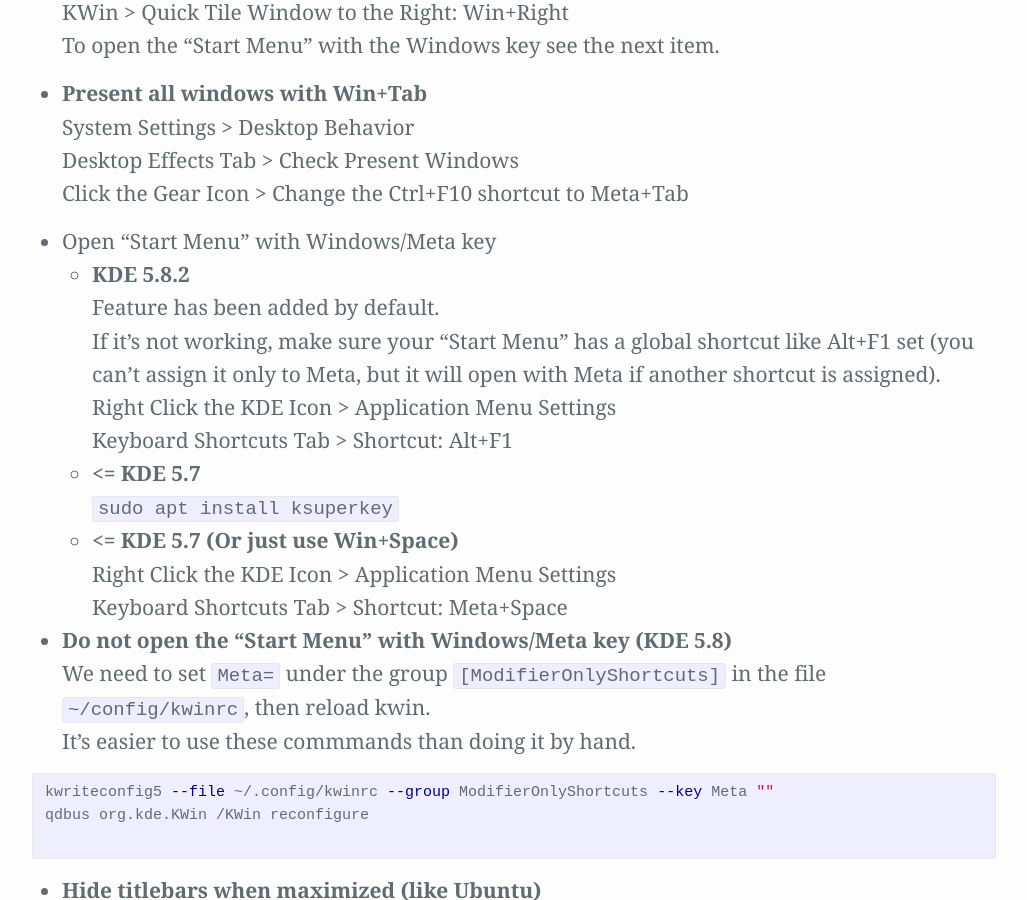
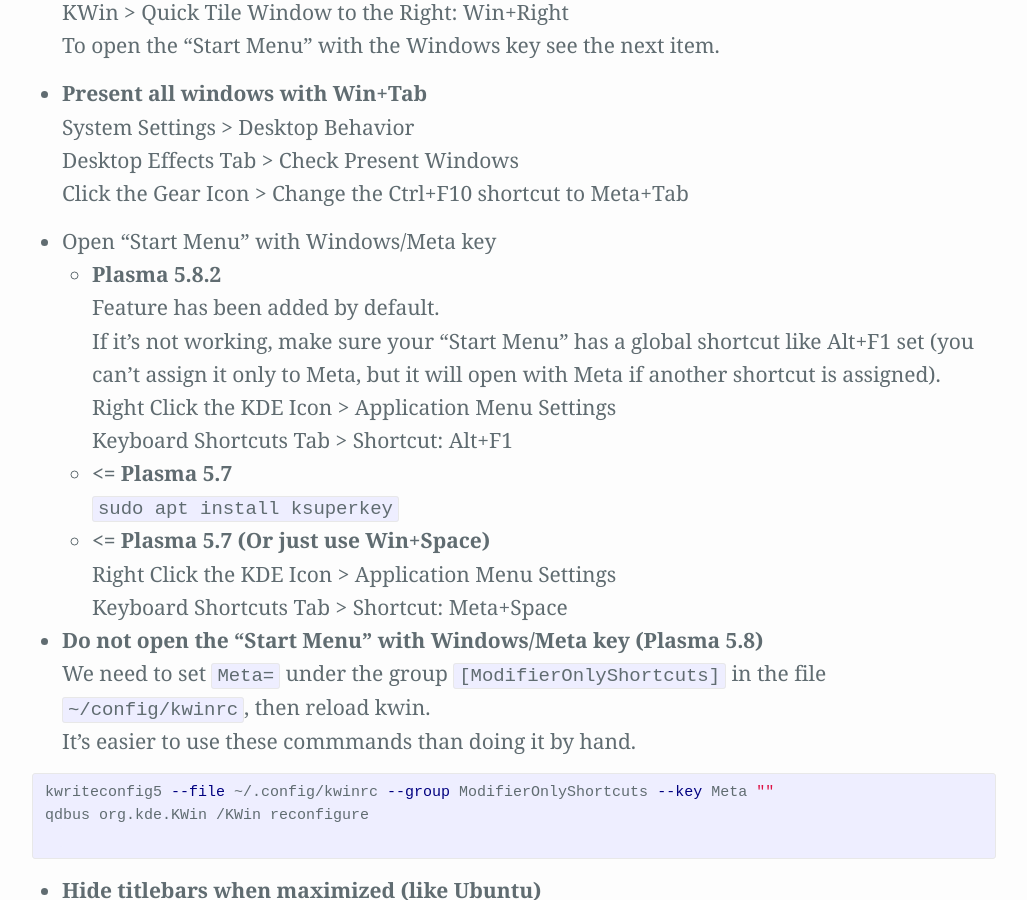
Before and after one commit to Zren/zren.github.io, a Jekyll site: the page built from kde.md, in a window 1280 px wide and 900 px high, scrolled down 6671 px. Shown: the whole window, without its empty margins (126-1153 px from the left). Built offline with Jekyll 4.4.1, drawn with Linux system fonts in a browser that asks for light colours; some of the changed text lies outside the part shown.

Commit message:
Change all "KDE 5.x" references to "Plasma 5.x"

```diff
--- a/kde.md
+++ b/kde.md
@@ -281,19 +281,19 @@
 
 {% assign i = i | plus: 1 %}
 * {:#cfg-{{ i }}} Open “Start Menu” with Windows/Meta key
-  * KDE 5.8.2
+  * Plasma 5.8.2
     Feature has been added by default.
     If it's not working, make sure your "Start Menu" has a global shortcut like Alt+F1 set (you can't assign it only to Meta, but it will open with Meta if another shortcut is assigned).
     Right Click the KDE Icon > Application Menu Settings
     Keyboard Shortcuts Tab > Shortcut: Alt+F1
-  * <= KDE 5.7
+  * <= Plasma 5.7
     `sudo apt install ksuperkey`
-  * <= KDE 5.7 (Or just use Win+Space)
+  * <= Plasma 5.7 (Or just use Win+Space)
     Right Click the KDE Icon > Application Menu Settings
     Keyboard Shortcuts Tab > Shortcut: Meta+Space
 
 {% assign i = i | plus: 1 %}
-* {:#cfg-{{ i }}} Do not open the “Start Menu” with Windows/Meta key (KDE 5.8)
+* {:#cfg-{{ i }}} Do not open the “Start Menu” with Windows/Meta key (Plasma 5.8)
   We need to set `Meta=` under the group `[ModifierOnlyShortcuts]` in the file `~/config/kwinrc`, then reload kwin.
   It's easier to use these commmands than doing it by hand.
   {% highlight bash %}
@@ -335,10 +335,10 @@
 
 {% assign i = i | plus: 1 %}
 * {:#cfg-{{ i }}} Double Click to open files
-  * KDE 5.13
+  * Plasma 5.13
     System Settings > Desktop Behavior > Workspace
     Click Behavior: Double Click to open files and folders
-  * <= KDE 5.12
+  * <= Plasma 5.12
     System Settings > Input Devices
     Mouse Tab > Icons: Double Click to open files and folders
 
```
